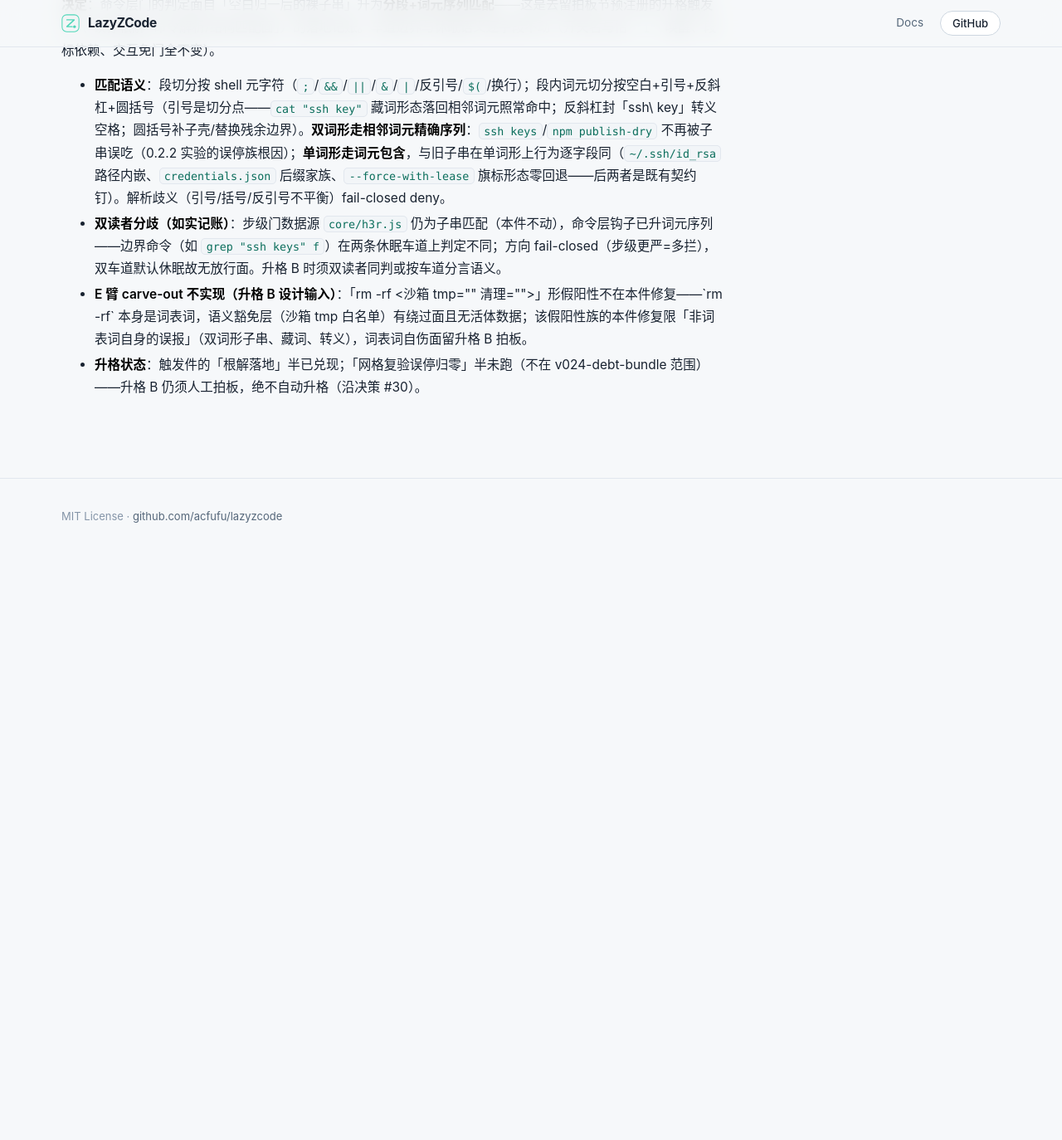
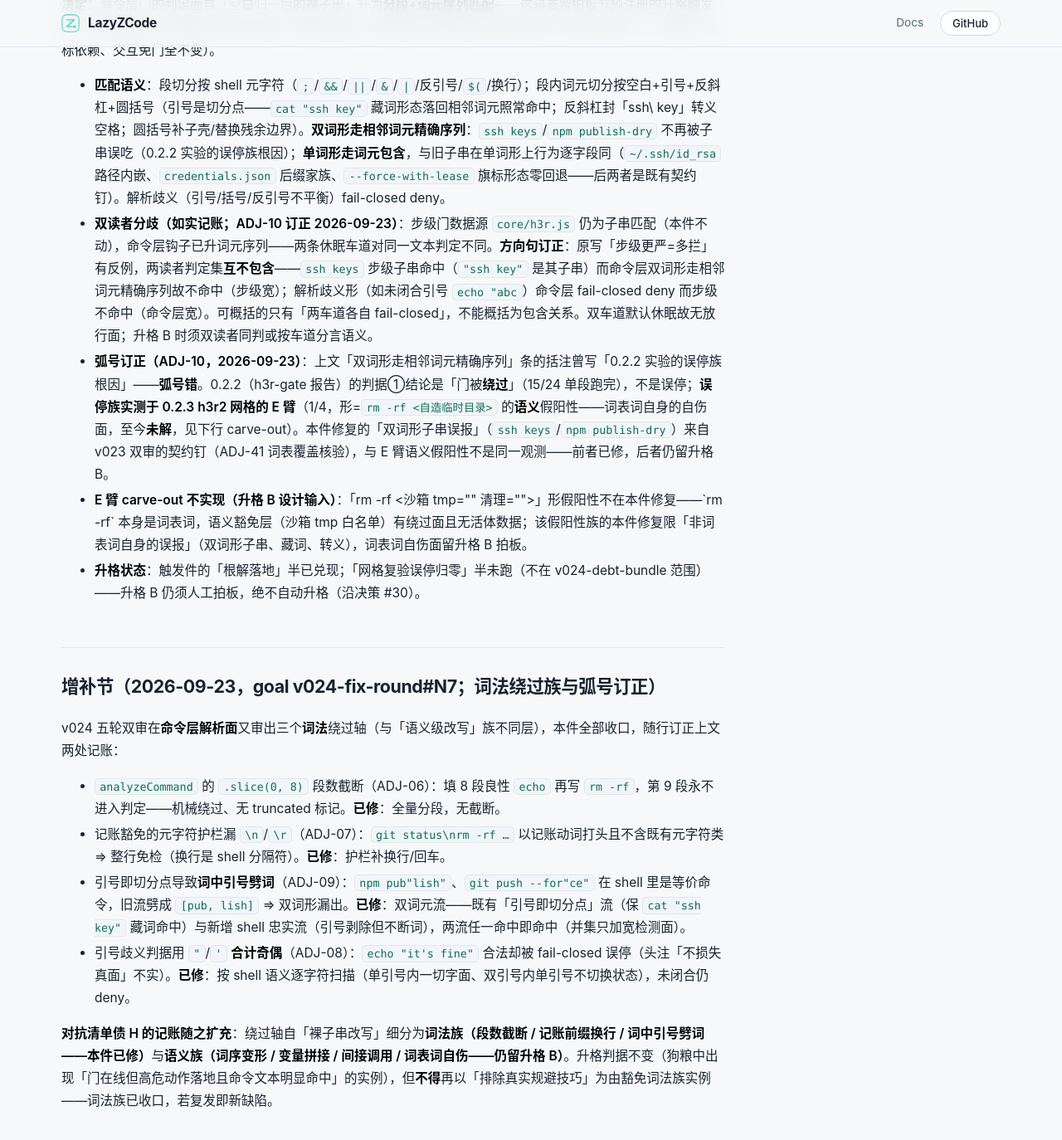
Before and after one commit to Acfufu/lazyzcode, a Jekyll site: the page built from docs/adr/0022-h3r-lane-boundary.md, in a window 1280 px wide and 1400 px high, scrolled down 3702 px. Shown: the top 1374 px of the window at 83% size. Built offline with Jekyll 4.4.1, drawn with Linux system fonts in a browser that asks for light colours; our own code applies the rules of GitHub Pages for plain Markdown files; before the commit the page ends 4384 px from its top, so only the background shows below that.

Commit message:
docs(adr): correct H3R accounting, split debt-H into lexical/semantic axes, add ADR-0026
ADJ-10/37 of the v024 dual review:
- the ADR-0022 amendment mis-attributed the misfire family to the 0.2.2
  experiment (that round concluded "the gate was bypassed", not misfired); the
  misfire was measured in the 0.2.3 h3r2 grid's E arm and is the semantic
  `rm -rf <own temp dir>` false positive, still unresolved. The "step-level is
  stricter" direction claim is replaced by the accurate statement: the two
  readers' verdict sets are not nested (`ssh keys` is step-level-only,
  unterminated quotes are command-layer-only);
- ADR-0022 gains an amendment recording the three lexical bypass axes closed by
  N6 plus the axis split in the adversarial checklist debt-H row (lexical:
  segment truncation / bookkeeping-prefix newline / mid-word quotes — fixed,
  recurrence is a new defect; semantic: word-order rewrites, variable
  concatenation, indirect invocation, word-list self-harm — still for lane B);
- new ADR-0026 fixes the workers lane's four boundaries: HEAVY rejected at
  entry, barrier re-anchor is a fingerprint rebind and not re-verification
  (with its promotion condition), step claims released per run, and the
  ownership sentinel as the sole deletion authority;
- AGENTS.md decision #30 carries the same accounting in one line (file stays at
  its 150-line budget).

Goal: v024-fix-round#N7

```diff
--- a/docs/adr/0022-h3r-lane-boundary.md
+++ b/docs/adr/0022-h3r-lane-boundary.md
@@ -72,6 +72,18 @@ H3R（高危步骤执行前的人权门，SOTA V3 门族）的**机器形态原
 **决定**：命令层门的判定面自「空白归一后的裸子串」升为**分段+词元序列匹配**——这是去留拍板节预注册的升格触发件（「误停根解=命令解析/结构匹配面」）的落地记账。车道边界与休眠语义逐字段不动（开关名与恰 `"1"` 唤醒、段标依赖、交互免门全不变）。
 
 - **匹配语义**：段切分按 shell 元字符（`;`/`&&`/`||`/`&`/`|`/反引号/`$(`/换行）；段内词元切分按空白+引号+反斜杠+圆括号（引号是切分点——`cat "ssh key"` 藏词形态落回相邻词元照常命中；反斜杠封「ssh\ key」转义空格；圆括号补子壳/替换残余边界）。**双词形走相邻词元精确序列**：`ssh keys`/`npm publish-dry` 不再被子串误吃（0.2.2 实验的误停族根因）；**单词形走词元包含**，与旧子串在单词形上行为逐字段同（`~/.ssh/id_rsa` 路径内嵌、`credentials.json` 后缀家族、`--force-with-lease` 旗标形态零回退——后两者是既有契约钉）。解析歧义（引号/括号/反引号不平衡）fail-closed deny。
-- **双读者分歧（如实记账）**：步级门数据源 `core/h3r.js` 仍为子串匹配（本件不动），命令层钩子已升词元序列——边界命令（如 `grep "ssh keys" f`）在两条休眠车道上判定不同；方向 fail-closed（步级更严=多拦），双车道默认休眠故无放行面。升格 B 时须双读者同判或按车道分言语义。
+- **双读者分歧（如实记账；ADJ-10 订正 2026-09-23）**：步级门数据源 `core/h3r.js` 仍为子串匹配（本件不动），命令层钩子已升词元序列——两条休眠车道对同一文本判定不同。**方向句订正**：原写「步级更严=多拦」有反例，两读者判定集**互不包含**——`ssh keys` 步级子串命中（`"ssh key"` 是其子串）而命令层双词形走相邻词元精确序列故不命中（步级宽）；解析歧义形（如未闭合引号 `echo "abc`）命令层 fail-closed deny 而步级不命中（命令层宽）。可概括的只有「两车道各自 fail-closed」，不能概括为包含关系。双车道默认休眠故无放行面；升格 B 时须双读者同判或按车道分言语义。
+- **弧号订正（ADJ-10，2026-09-23）**：上文「双词形走相邻词元精确序列」条的括注曾写「0.2.2 实验的误停族根因」——**弧号错**。0.2.2（h3r-gate 报告）的判据①结论是「门被**绕过**」（15/24 单段跑完），不是误停；**误停族实测于 0.2.3 h3r2 网格的 E 臂**（1/4，形=`rm -rf <自造临时目录>` 的**语义**假阳性——词表词自身的自伤面，至今**未解**，见下行 carve-out）。本件修复的「双词形子串误报」（`ssh keys`/`npm publish-dry`）来自 v023 双审的契约钉（ADJ-41 词表覆盖核验），与 E 臂语义假阳性不是同一观测——前者已修，后者仍留升格 B。
 - **E 臂 carve-out 不实现（升格 B 设计输入）**：「rm -rf <沙箱 tmp 清理>」形假阳性不在本件修复——`rm -rf` 本身是词表词，语义豁免层（沙箱 tmp 白名单）有绕过面且无活体数据；该假阳性族的本件修复限「非词表词自身的误报」（双词形子串、藏词、转义），词表词自伤面留升格 B 拍板。
 - **升格状态**：触发件的「根解落地」半已兑现；「网格复验误停归零」半未跑（不在 v024-debt-bundle 范围）——升格 B 仍须人工拍板，绝不自动升格（沿决策 #30）。
+
+## 增补节（2026-09-23，goal v024-fix-round#N7；词法绕过族与弧号订正）
+
+v024 五轮双审在**命令层解析面**又审出三个**词法**绕过轴（与「语义级改写」族不同层），本件全部收口，随行订正上文两处记账：
+
+- `analyzeCommand` 的 `.slice(0, 8)` 段数截断（ADJ-06）：填 8 段良性 `echo` 再写 `rm -rf`，第 9 段永不进入判定——机械绕过、无 truncated 标记。**已修**：全量分段，无截断。
+- 记账豁免的元字符护栏漏 `\n`/`\r`（ADJ-07）：`git status\nrm -rf …` 以记账动词打头且不含既有元字符类 ⇒ 整行免检（换行是 shell 分隔符）。**已修**：护栏补换行/回车。
+- 引号即切分点导致**词中引号劈词**（ADJ-09）：`npm pub"lish"`、`git push --for"ce"` 在 shell 里是等价命令，旧流劈成 `[pub, lish]` ⇒ 双词形漏出。**已修**：双词元流——既有「引号即切分点」流（保 `cat "ssh key"` 藏词命中）与新增 shell 忠实流（引号剥除但不断词），两流任一命中即命中（并集只加宽检测面）。
+- 引号歧义判据用 `"`/`'` **合计奇偶**（ADJ-08）：`echo "it's fine"` 合法却被 fail-closed 误停（头注「不损失真面」不实）。**已修**：按 shell 语义逐字符扫描（单引号内一切字面、双引号内单引号不切换状态），未闭合仍 deny。
+
+**对抗清单债 H 的记账随之扩充**：绕过轴自「裸子串改写」细分为**词法族（段数截断 / 记账前缀换行 / 词中引号劈词——本件已修）**与**语义族（词序变形 / 变量拼接 / 间接调用 / 词表词自伤——仍留升格 B）**。升格判据不变（狗粮中出现「门在线但高危动作落地且命令文本明显命中」的实例），但**不得**再以「排除真实规避技巧」为由豁免词法族实例——词法族已收口，若复发即新缺陷。
```
Also changed, not shown: AGENTS.md (+1 -1 lines), docs/adr/0026-workers-wave-boundaries.md (added, +26 -0 lines), docs/research-adversarial-checklist.md (+1 -1 lines).
